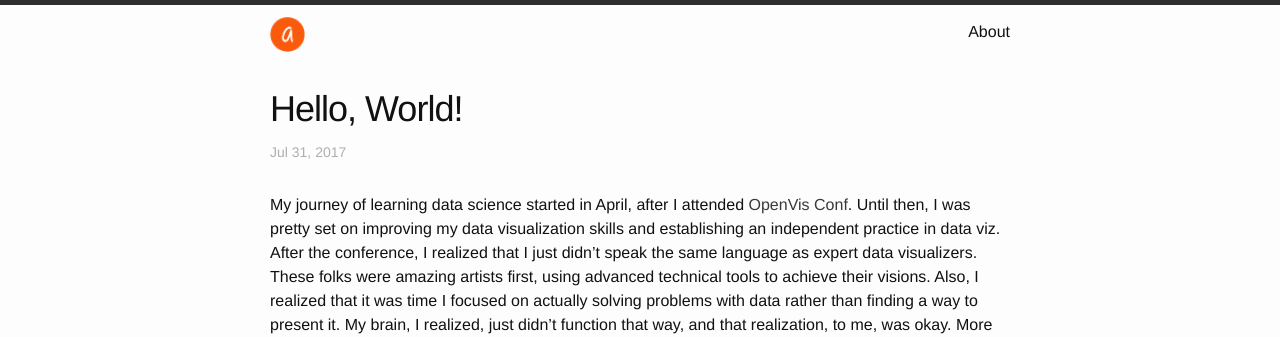
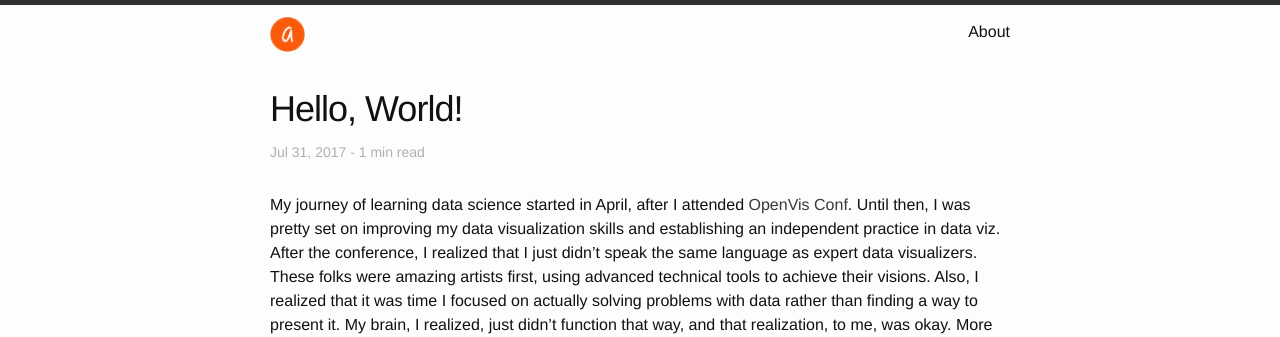
Before and after one commit to anntenna/anntenna.github.io, a Jekyll site: the page built from _posts/2017-07-31-hello-world.markdown, in a window 1280 px wide. Shown: the top 337 px of the page. Built offline with Jekyll 4.4.1, drawn with Linux system fonts in a browser that asks for light colours.

Commit message:
Add post read time

```diff
--- a/_layouts/post.html
+++ b/_layouts/post.html
@@ -10,6 +10,7 @@ layout: default
         {% assign date_format = site.minima.date_format | default: "%b %-d, %Y" %}
         {{ page.date | date: date_format }}
       </time>
+      - <span class="post-meta">{{page.time}}</span>
       {% if page.author %}
         • <span itemprop="author" itemscope itemtype="http://schema.org/Person"><span itemprop="name">{{ page.author }}</span></span>
       {% endif %}</p>
--- a/_posts/2017-07-31-hello-world.markdown
+++ b/_posts/2017-07-31-hello-world.markdown
@@ -4,6 +4,7 @@ title:  "Hello, World!"
 date:   2017-07-31 11:21:10 -0700
 categories: hello
 description: "My first post about the start of my journey in the path of transitioning from software engineering and data visualization to data science."
+time: 1 min read
 ---
 
 My journey of learning data science started in April, after I attended [OpenVis Conf](https://openvisconf.com). Until then, I was pretty set on improving my data visualization skills and establishing an independent practice in data viz. After the conference, I realized that I just didn't speak the same language as expert data visualizers. These folks were amazing artists first, using advanced technical tools to achieve their visions. Also, I realized that it was time I focused on actually solving problems with data rather than finding a way to present it. My brain, I realized, just didn't function that way, and that realization, to me, was okay. More than okay - it was a beautiful a-ha moment.
```
Also changed, not shown: _posts/2017-08-25-stages-of-competence.md (+1 -0 lines).
